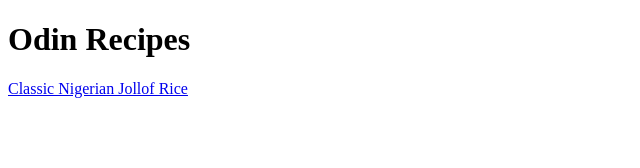
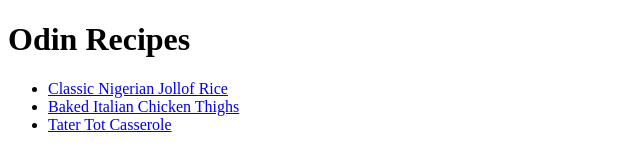
Before and after one commit to efeog49/odin-recipes, a plain HTML site: page index.html in a window 1280 px wide. Shown: the whole page, without its empty margins (0-640 px from the left). Drawn offline with Linux system fonts and the light colour scheme.

Commit message:
feat:add links fr the two new pages

```diff
--- a/index.html
+++ b/index.html
@@ -3,11 +3,17 @@
 <head>
     <meta charset="UTF-8">
     <meta name="viewport" content="width=device-width, initial-scale=1.0">
-    <title>Document</title>
+    <title>Odin Recipe</title>
 </head>
 <body>
     <h1>Odin Recipes</h1>
-    <a href="./recipes/jellofrice.html" target="_blank" rel="noopener norefferrer">Classic Nigerian Jollof Rice</a>
+    <ul>
+        <li><a href="./recipes/jellofrice.html" target="_blank" rel="noopener norefferrer">Classic Nigerian Jollof Rice</a></li>
+        <li><a href="./recipes/bakeditalianchicken.html" target="_blank" rel="noopener norefferrer">Baked Italian Chicken Thighs</a></li>
+        <li><a href="./recipes/tatertotcasserole.html" target="_blank" rel="noopener norefferrer">Tater Tot Casserole</a></li>
+    </ul>
+
+
 
 </body>
 </html>
```
